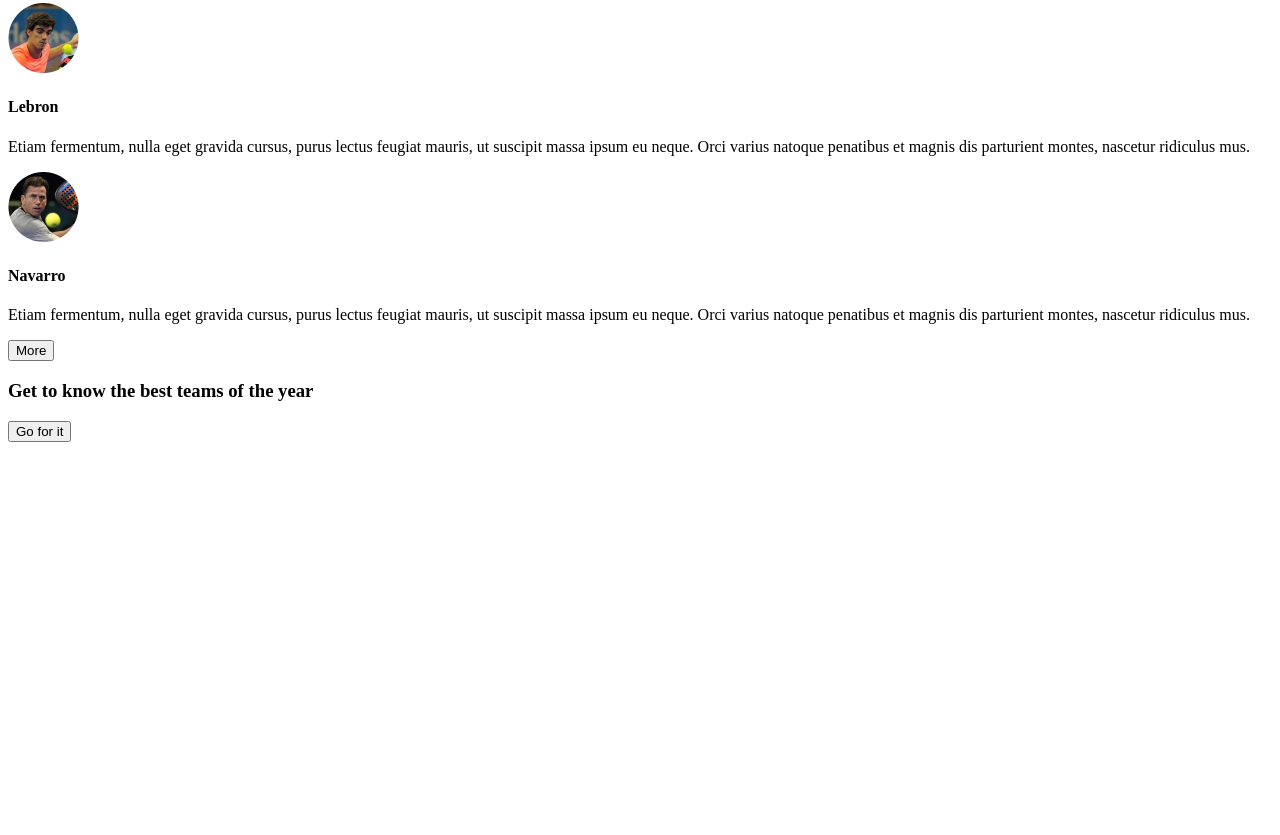
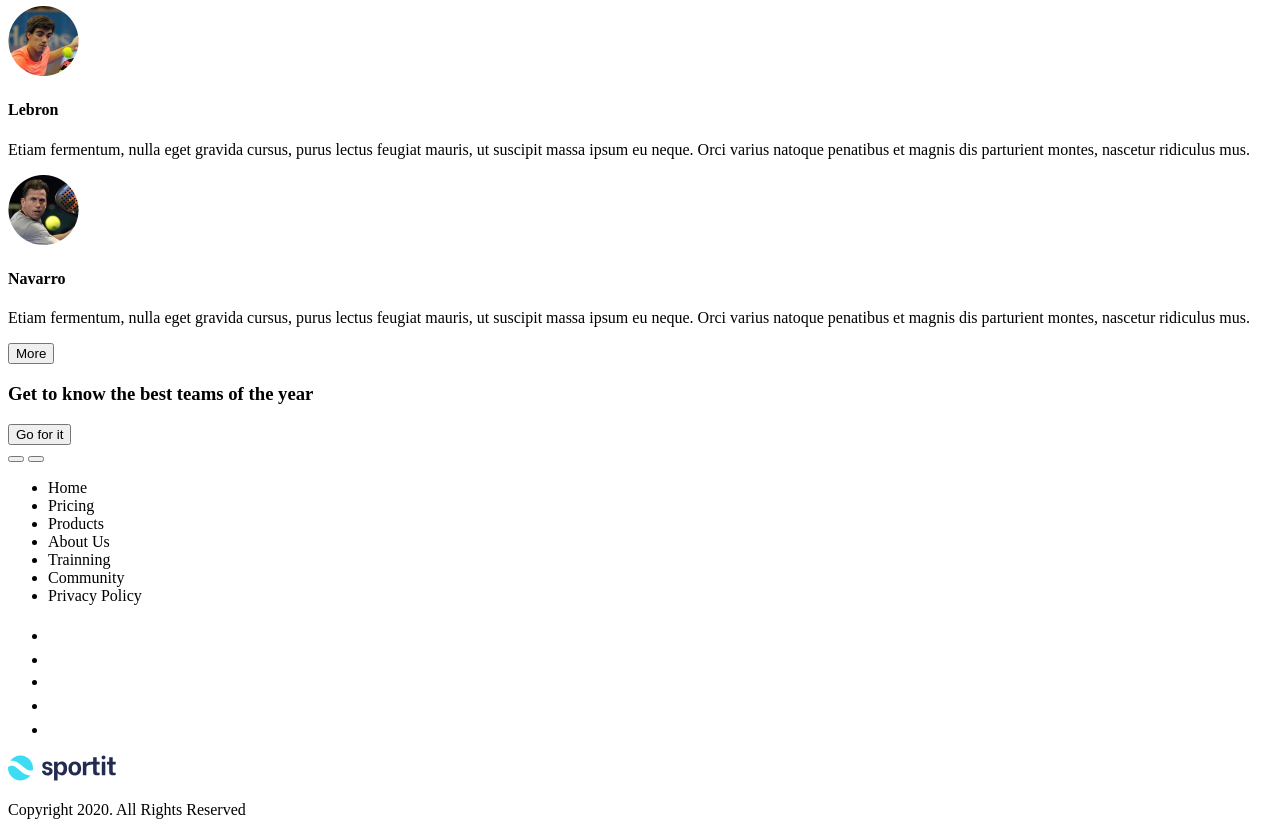
Before and after one commit to Adrianadc-Dev/FinalFront, a plain HTML site: page index.html in a window 1280 px wide. Shown: the part 1389-2224 px from the top of the page. Before the commit the page ends 1839 px from the top, so only its background shows below. Drawn offline with Linux system fonts and the light colour scheme.

Commit message:
agrego el footer al html

```diff
--- a/index.html
+++ b/index.html
@@ -18,6 +18,7 @@
             </ul>
         </nav>
         <button>Contact</button>
+        <img src="./img/icon-hamburger.svg" alt="Icono menu">
 
     </header>
     <div>
@@ -29,9 +30,6 @@
             <p>The final Open of the 2022 World Padel Tour season is underway, don't miss out on any of the action!</p>
             <button>Contact</button>
         </div>
-    </div>
-    <div>
-        <!-- aca van las flechas de vavegacion -->
     </div>
     <div>
         <div>
@@ -87,6 +85,35 @@
     </div>
 
     <footer>
+        <div class="buscador">
+            <button></button>
+            <button></button>
+
+        </div>
+        <div>
+            <nav>
+                <ul>
+                    <li>Home</li>
+                    <li>Pricing</li>
+                    <li>Products</li>
+                    <li>About Us</li>
+                    <li>Trainning</li>
+                    <li>Community</li>
+                    <li>Privacy Policy</li>
+                </ul>
+            </nav>
+        </div>
+        <div>
+            <ul>
+                <li><img src="./img/icon-facebook.svg" alt="Icono icon-facebook"></li>
+                <li><img src="./img/icon-youtube.svg" alt="Icono Youtube"></li>
+                <li><img src="./img/icon-twitter.svg" alt="Icono twitter"></li>
+                <li><img src="./img/icon-pinterest.svg" alt="Icono icon-pinterest"></li>
+                <li><img src="./img/icon-instagram.svg" alt="Icono instragram"></li>
+            </ul>
+        </div>
+        <img src="./img/logo.svg" alt="logo">
+        <p>Copyright 2020. All Rights Reserved</p>
 
     </footer>
 </body>
```
